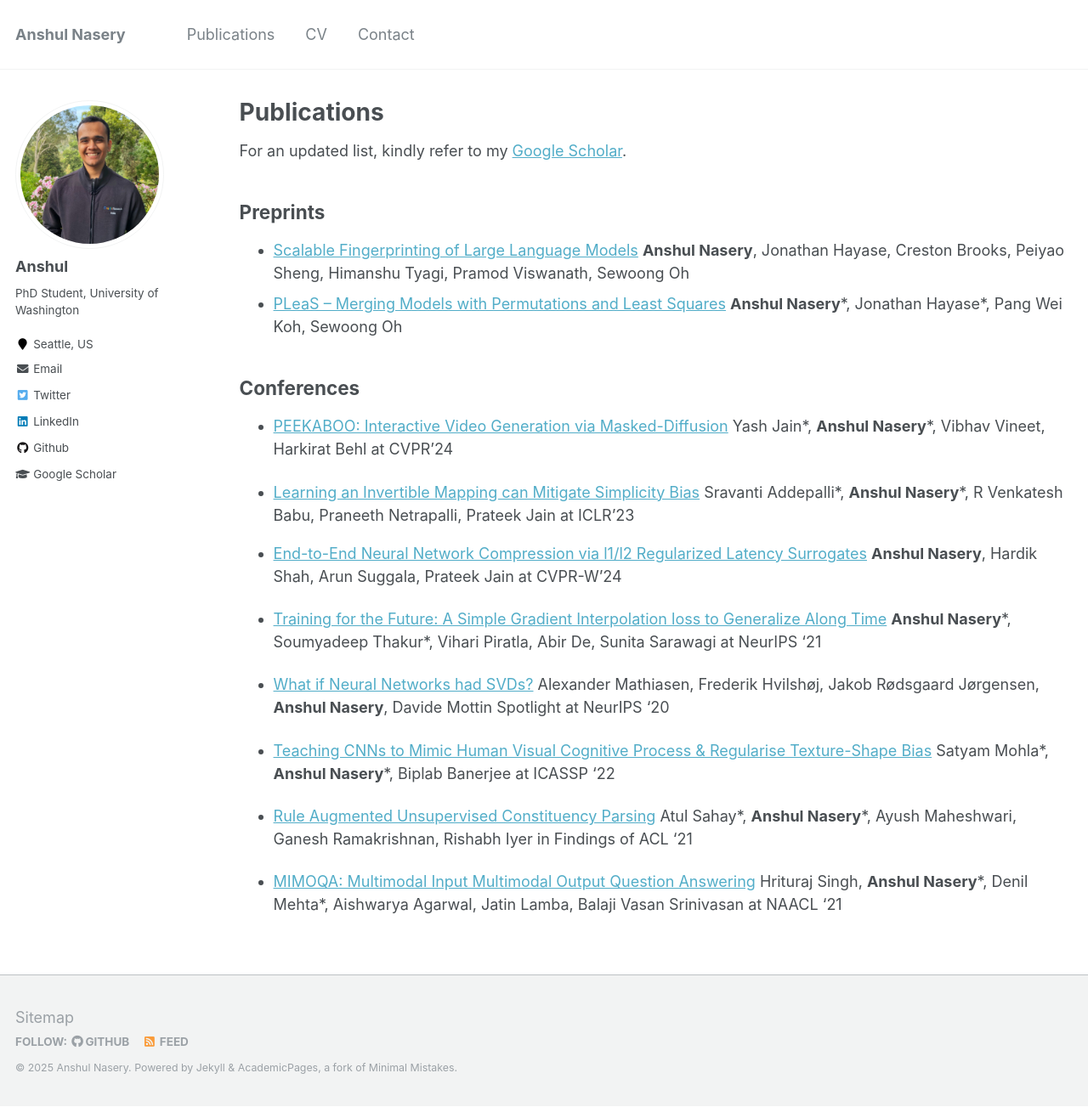
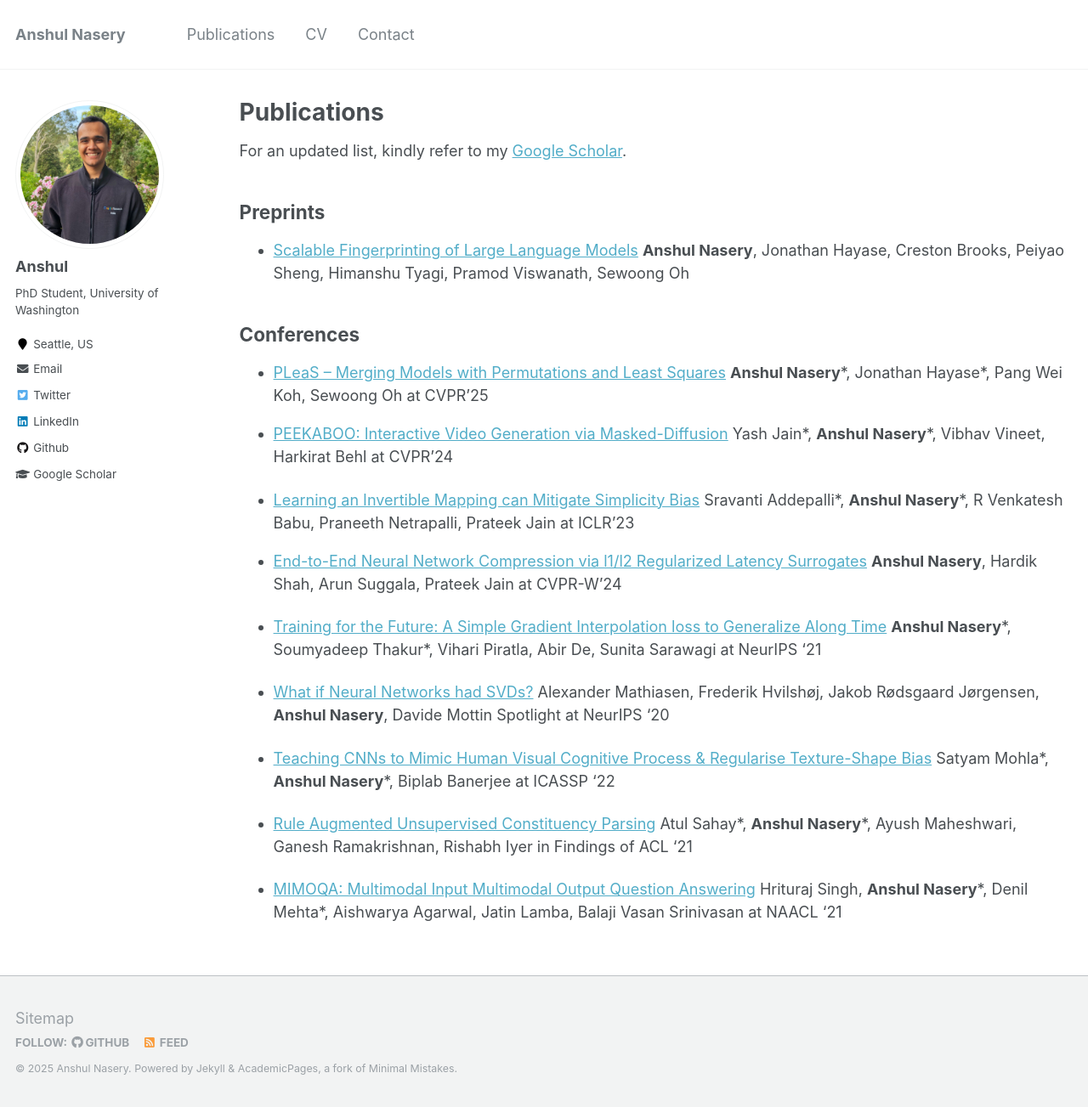
Before and after one commit to anshuln2/anshuln2.github.io, a Jekyll site: the page built from _pages/publications.md, in a window 1280 px wide and 1303 px high. Shown: the whole window at 85% size. Built offline with Jekyll 4.4.1, drawn with Linux system fonts in a browser that asks for light colours.

Commit message:
Update publications.md

```diff
--- a/_pages/publications.md
+++ b/_pages/publications.md
@@ -11,12 +11,12 @@ For an updated list, kindly refer to my [Google Scholar](https://scholar.google.
 ## Preprints
 * [Scalable Fingerprinting of Large Language Models](https://arxiv.org/abs/2502.07760)
   	**Anshul Nasery**, Jonathan Hayase, Creston Brooks, Peiyao Sheng, Himanshu Tyagi, Pramod Viswanath, Sewoong Oh
-* [PLeaS -- Merging Models with Permutations and Least Squares](https://arxiv.org/abs/2407.02447)
-	 **Anshul Nasery**\*, Jonathan Hayase\*,  Pang Wei Koh, Sewoong Oh
+
 
 
 ## Conferences
-
+* [PLeaS -- Merging Models with Permutations and Least Squares](https://arxiv.org/abs/2407.02447)
+	 **Anshul Nasery**\*, Jonathan Hayase\*,  Pang Wei Koh, Sewoong Oh at CVPR'25
 * [PEEKABOO: Interactive Video Generation via Masked-Diffusion](https://arxiv.org/abs/2312.07509)
 	Yash Jain\*, **Anshul Nasery**\*,  Vibhav Vineet, Harkirat Behl at CVPR'24
 
```
